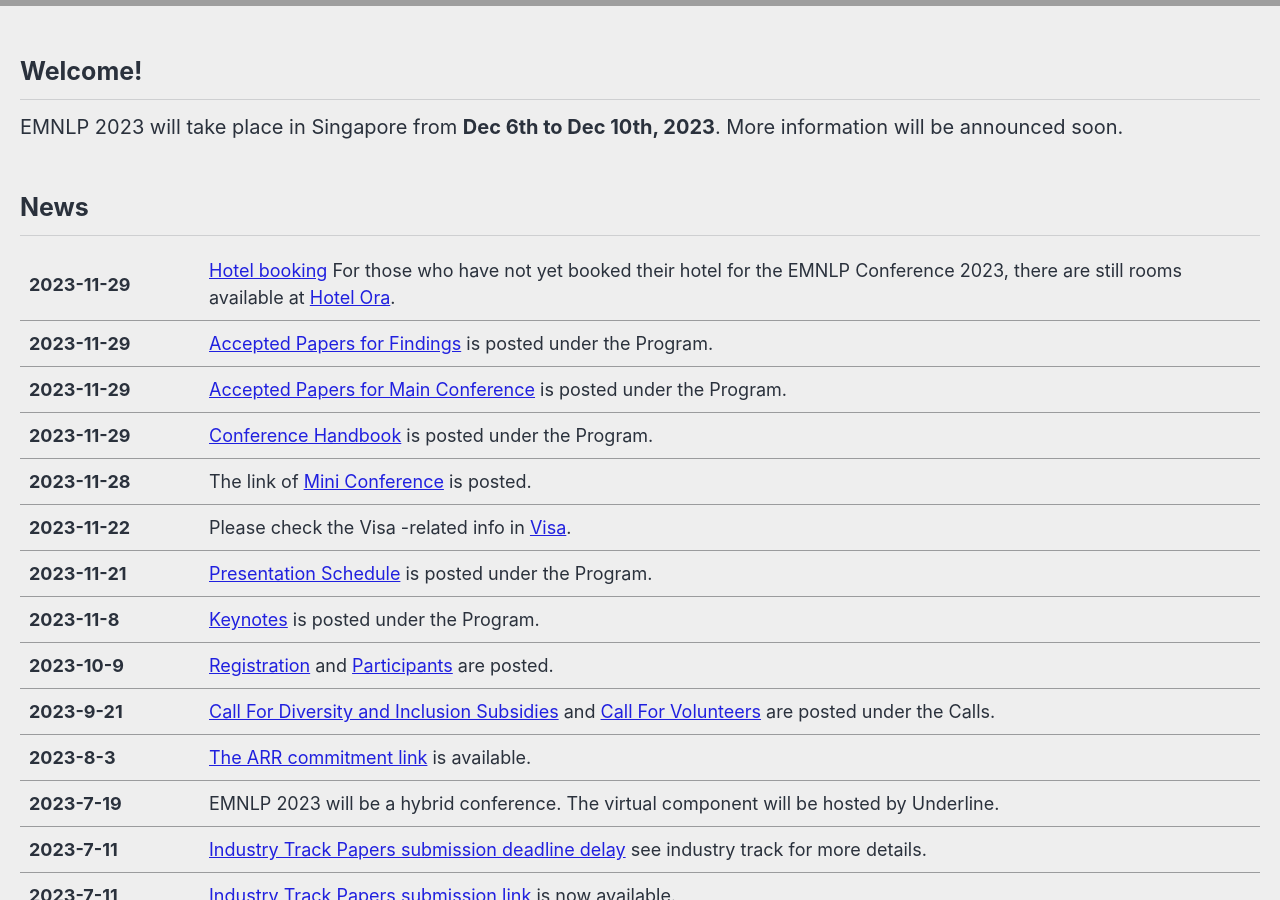
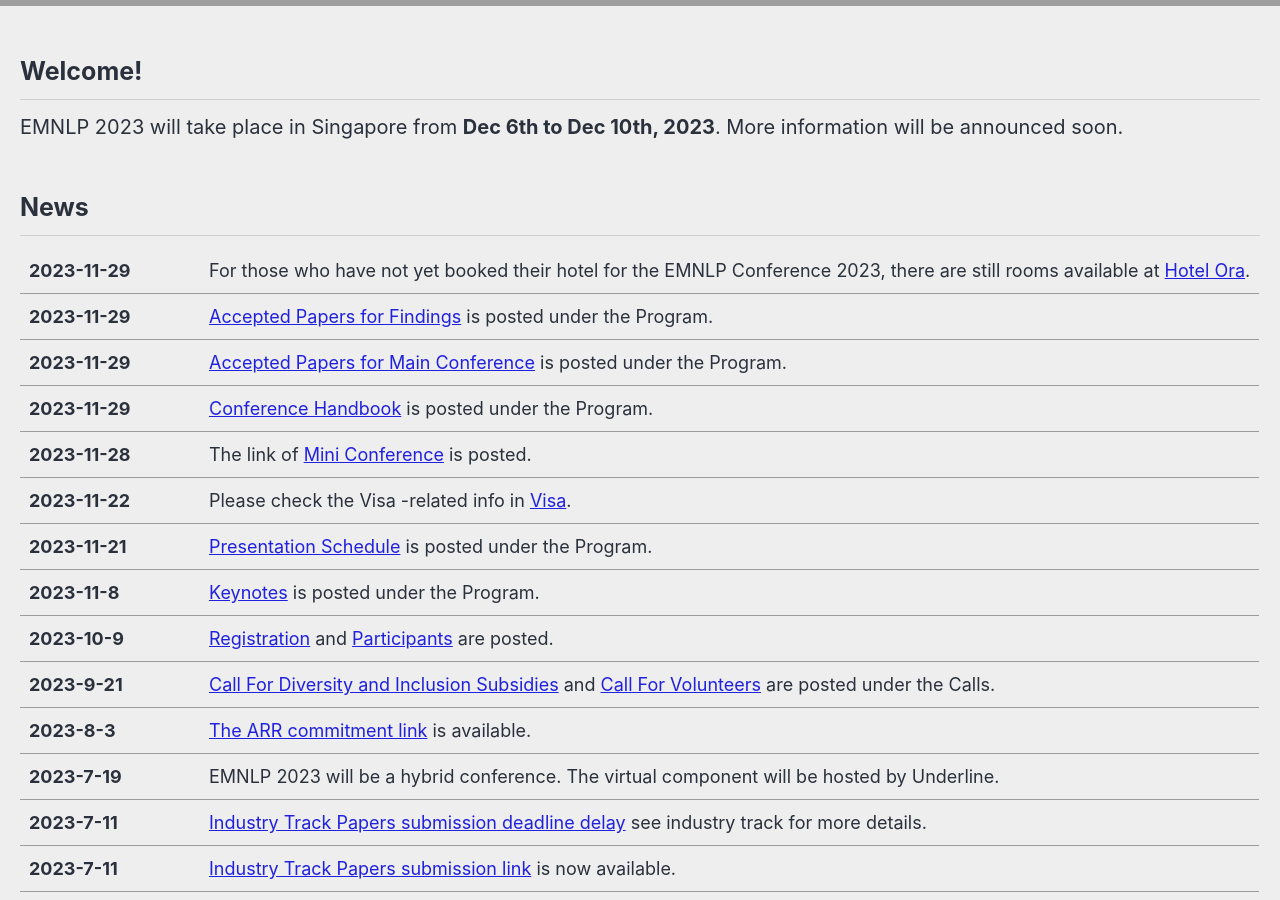
Before and after one commit to acl-org/emnlp-2023, a Jekyll site: the page built from _pages/home.md, in a window 1280 px wide and 900 px high, scrolled down 449 px. Built offline with Jekyll 4.4.1, drawn with Linux system fonts in a browser that asks for light colours; cached includes are drawn as plain includes; nearby versions of some CDN libraries; grey boxes are pictures that could not be loaded.

Commit message:
Update home.md

```diff
--- a/_pages/home.md
+++ b/_pages/home.md
@@ -18,7 +18,7 @@
 .news-table tr td:nth-child(1) { font-weight: bold; width: 10em; }
 </style>
 
-| 2023-11-29 | [Hotel booking](https://2023.emnlp.org/venue) For those who have not yet booked their hotel for the EMNLP Conference 2023, there are still rooms available at [Hotel Ora](https://www.idem.events/r/emnlp-conference-2023-hotel-ora/).
+| 2023-11-29 | For those who have not yet booked their hotel for the EMNLP Conference 2023, there are still rooms available at [Hotel Ora](https://www.idem.events/r/emnlp-conference-2023-hotel-ora/).
 | 2023-11-29 | [Accepted Papers for Findings](/program/accepted_findings/) is posted under the Program.
 | 2023-11-29 | [Accepted Papers for Main Conference](/program/accepted_main_conference/) is posted under the Program.
 | 2023-11-29 | [Conference Handbook](https://drive.google.com/file/d/13hUJi0VUzrySldAK2Rd-FLO_9DDPPDP6/view?usp=sharing) is posted under the Program.
```
